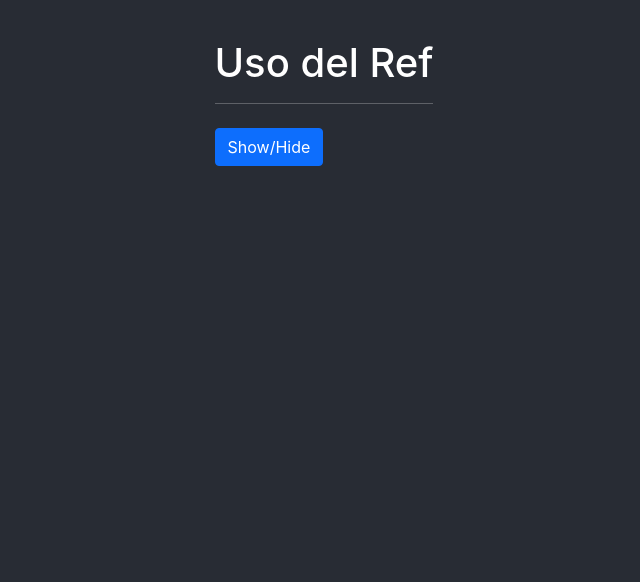
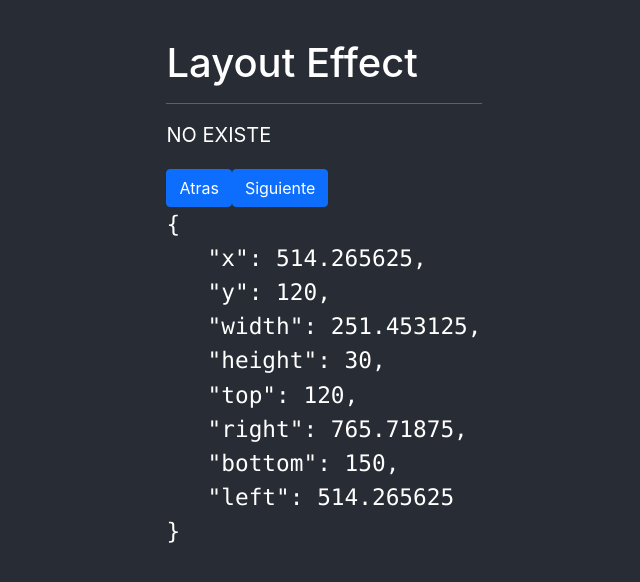
Before and after one commit to AlfredoGoatache/Hooks-App, a React (Create React App) app: page / in a window 1280 px wide. Shown: the top 582 px of the page, without its empty margins (316-956 px from the left). Built offline with nearby package versions, Linux system fonts and the light colour scheme; no server answers.

Commit message:
uso del useLayoutEffect y aplicacion

```diff
--- /dev/null
+++ b/src/components/05-useLayoutEffect/LayoutEffect.tsx
@@ -0,0 +1,54 @@
+import { useState } from 'react';
+import { useLayoutEffect, useRef } from 'react';
+import { useCounter } from "../../hooks/useCounter";
+import { useFetch } from "../../hooks/useFetch";
+
+const Layout = ()=> {
+
+    const {counter, increment, decrement} = useCounter(1)
+    const {data} = useFetch(`https://www.breakingbadapi.com/api/quotes/${counter}`)
+    const post = data && data[0] ? data[0] : {author: 'NO EXISTE', quote: 'NO EXISTE'};
+    const {quote}: any = post;
+
+    const nose:any = useRef()
+    const [boxSize, setBoxSize] = useState({});
+        useLayoutEffect(()=>{setBoxSize( nose.current.getBoundingClientRect() )},[quote])
+
+    return(
+        <div>
+            <h1>Layout Effect</h1>
+            <hr/>
+
+            <blockquote className='blockquote text'>
+                <p
+                className='mb-2'
+                ref={nose}
+                >{quote}</p>
+            </blockquote>
+
+            <button
+            className='btn btn-primary margin-left: 10px'
+            onClick={decrement}
+            >
+                Atras
+            </button>
+
+            <button
+            className='btn btn-primary margin: 10px'
+            onClick={increment}
+            >
+                Siguiente
+            </button>
+
+            <pre>
+                {JSON.stringify(boxSize, null, 3)}
+            </pre>
+
+
+        </div>
+    );
+};
+
+export{
+    Layout
+}
--- a/src/index.tsx
+++ b/src/index.tsx
@@ -7,13 +7,14 @@ import ReactDOM from 'react-dom';
 // import { SimpleForm } from './components/02-useEffect/SimpleForm';
 // import { HookApp } from './HookApp';
 // import { FocusScreen } from './components/04-useRef/FocusScreen';
-import { RealExampleRef } from './components/04-useRef/RealExampleRef';
+// import { RealExampleRef } from './components/04-useRef/RealExampleRef';
+import { Layout } from './components/05-useLayoutEffect/LayoutEffect';
 import './index.css';
 
 ReactDOM.render(
   <React.StrictMode>
   <br/>
-    <RealExampleRef/>
+    <Layout/>
   </React.StrictMode>,
   document.getElementById('root')
 );
```
